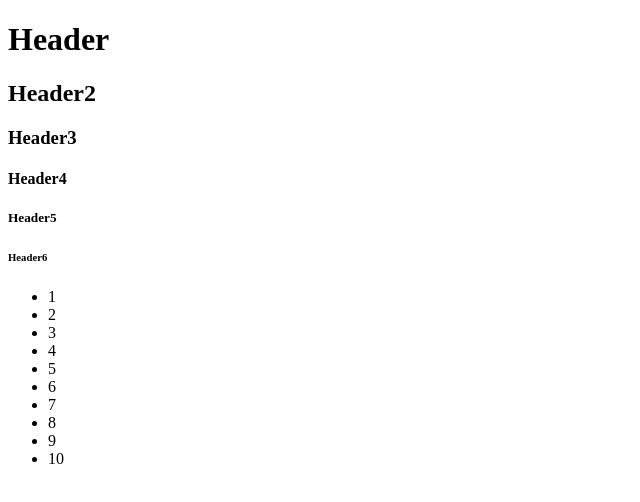
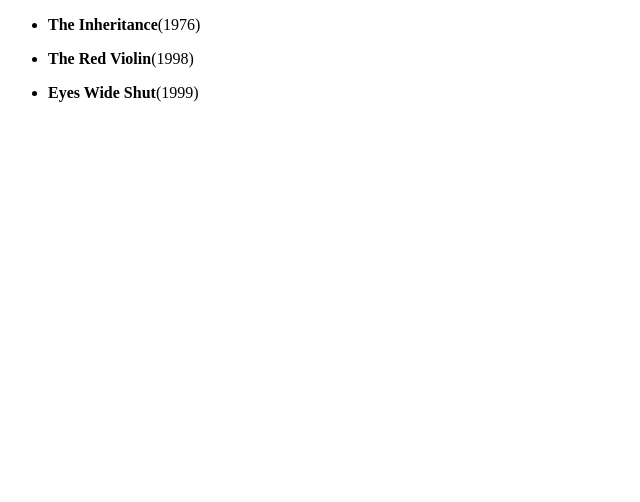
Before and after one commit to tmpvar/weld, a website: page test/perf.html in a window 1280 px wide. Shown: the whole page, without its empty margins (0-640 px from the left). Drawn offline with nearby package versions, Linux system fonts and the light colour scheme.

Commit message:
more performance sandboxing

```diff
--- a/lib/weld3.js
+++ b/lib/weld3.js
@@ -1,59 +1,43 @@
 
 // another concept sandbox...
 
-// weld3.js
-// Profile (1.072ms, 20 calls)
-// Profile (1.085ms, 20 calls)
-// Profile (1.084ms, 20 calls)
-// Profile (1.246ms, 20 calls)
-// Profile (1.137ms, 20 calls)
-// Profile (1.104ms, 20 calls)
-
-// weld.js
-// Profile (2.284ms, 71 calls)
-// Profile (2.336ms, 71 calls)
-// Profile (2.323ms, 71 calls)
-// Profile (2.329ms, 71 calls)
-// Profile (2.271ms, 71 calls)
-// Profile (2.335ms, 71 calls)
-
 window.weld = function weld(el, data) {
 
- function r(data, key) {
+ function r(node, data, key) {
 
   var isArray = Object.prototype.toString.call(data) === '[object Array]';
 
   if(typeof data === 'object') {
     for(var k in data) {
       if(data.hasOwnProperty(k)) {
-        r(data[k], k);
+        r(node, data[k], k);
       }
     }
   }
   if(isArray) {
-    var e = t.querySelector('.' + key);
+
+    var e = key === null ? node : node.querySelector('.' + key);
 
     for (var i = 0, len = data.length; i < len; i++) {
-      if(typeof data[i] !== 'object') {
-        var node = e.cloneNode(true);
+      var node = e.cloneNode(true);
+      e.parentNode.insertBefore(node, e);
+      if(typeof data[i] === 'object') {
+        r(e, data[i], key);
+      }
+      else {
         node.textContent = data[i];
-      e.parentNode.insertBefore(node, e);
       }
     }
     e.parentNode.removeChild(e);
   }
   else if(isNaN(key) && typeof key !== 'object') {
-    t.querySelector('.' + key).textContent = data;
+    node.querySelector('.' + key).textContent = data;
   }
  }
 
  var fragment = document.createDocumentFragment(), t = el.cloneNode(true);
- r(data, t);
- try {
-   el.parentNode.insertBefore(fragment.appendChild(t), el);
- }
- catch(ex) {
-   window.x = el;
- }
+ fragment.appendChild(t);
+ r(t, data, null);
+ el.parentNode.insertBefore(fragment, el);
  el.parentNode.removeChild(el);
 }
--- a/test/perf.html
+++ b/test/perf.html
@@ -2,34 +2,59 @@
 <html>
 <head>
   <script src="../lib/weld3.js" type="text/javascript" charset="utf-8"></script>
-    <script type="text/javascript" charset="utf-8">
-      window.onload = function() {
-        weld(document.querySelector('.weld'), {
-         header: "Header",
-         header2: "Header2",
-         header3: "Header3",
-         header4: "Header4",
-         header5: "Header5",
-         header6: "Header6",
-         item: ['1', '2', '3', '4', '5', '6', '7', '8', '9', '10']
-        });
-      }
-    </script>
-    <title></title>
+  <script src="http://code.jquery.com/jquery-latest.min.js"></script>
+  <script src="http://ajax.microsoft.com/ajax/jquery.templates/beta1/jquery.tmpl.min.js"></script>
 </head>
 <body>
 
-    <div class="weld">
-        <h1 class='header'></h1>
-        <h2 class='header2'></h2>
-        <h3 class='header3'></h3>
-        <h4 class='header4'></h4>
-        <h5 class='header5'></h5>
-        <h6 class='header6'></h6>
-        <ul class='list'>
-            <li class='item'></li>
+
+<!-- jquery test -->
+
+<script id="movieTemplate" type="text/x-jquery-tmpl">
+    <li><b>${Name}</b> (${ReleaseYear})</li>
+</script>
+
+<ul id="movieList"></ul>
+
+<!-- weld test -->
+
+<ul id="films">
+  <li><b class="Name"></b>(<span class="ReleaseYear"></span>)</li>
 </ul>
-    </div>
+
+<script>
+
+var movies = [
+    { Name: "The Red Violin", ReleaseYear: "1998" },
+    { Name: "Eyes Wide Shut", ReleaseYear: "1999" },
+    { Name: "The Inheritance", ReleaseYear: "1976" }
+];
+
+// Profile (8.375ms, 460 calls)
+// Profile (9.017ms, 460 calls)
+// Profile (10.289ms, 460 calls)
+// Profile (8.273ms, 460 calls)
+// Profile (8.201ms, 460 calls)
+
+//
+//
+  // $( "#movieTemplate" ).tmpl( movies ).appendTo( "#movieList" );
+//
+//
+
+// Profile (6.888ms, 328 calls)
+// Profile (7.583ms, 328 calls)
+// Profile (7.176ms, 328 calls)
+// Profile (6.796ms, 328 calls)
+// Profile (6.723ms, 328 calls)
+
+//
+//
+  weld(document.getElementById('films'), movies);
+//
+//
+
+</script>
 
 </body>
 </html>
```
Lines whose indentation alone changed are shown as unchanged.
